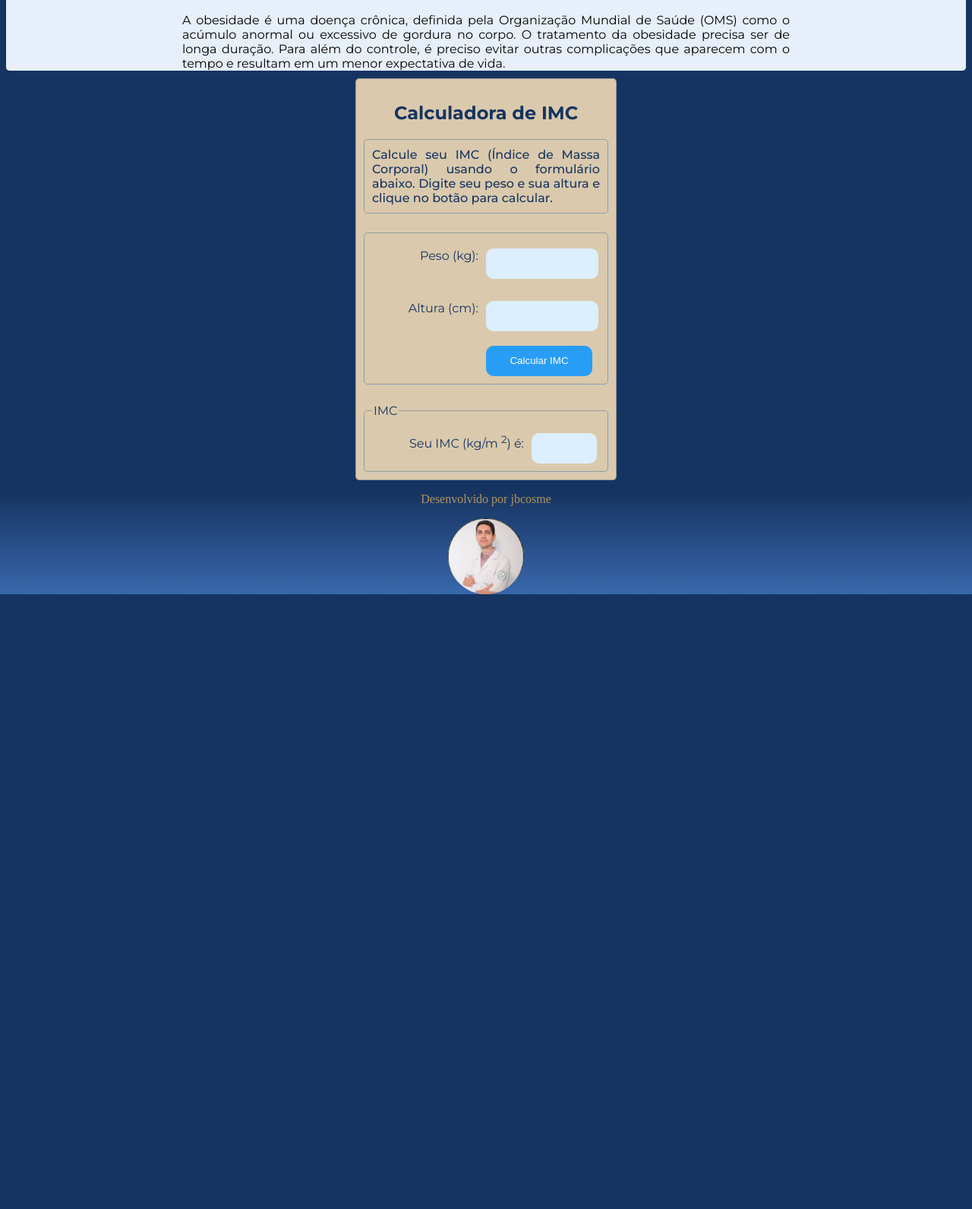
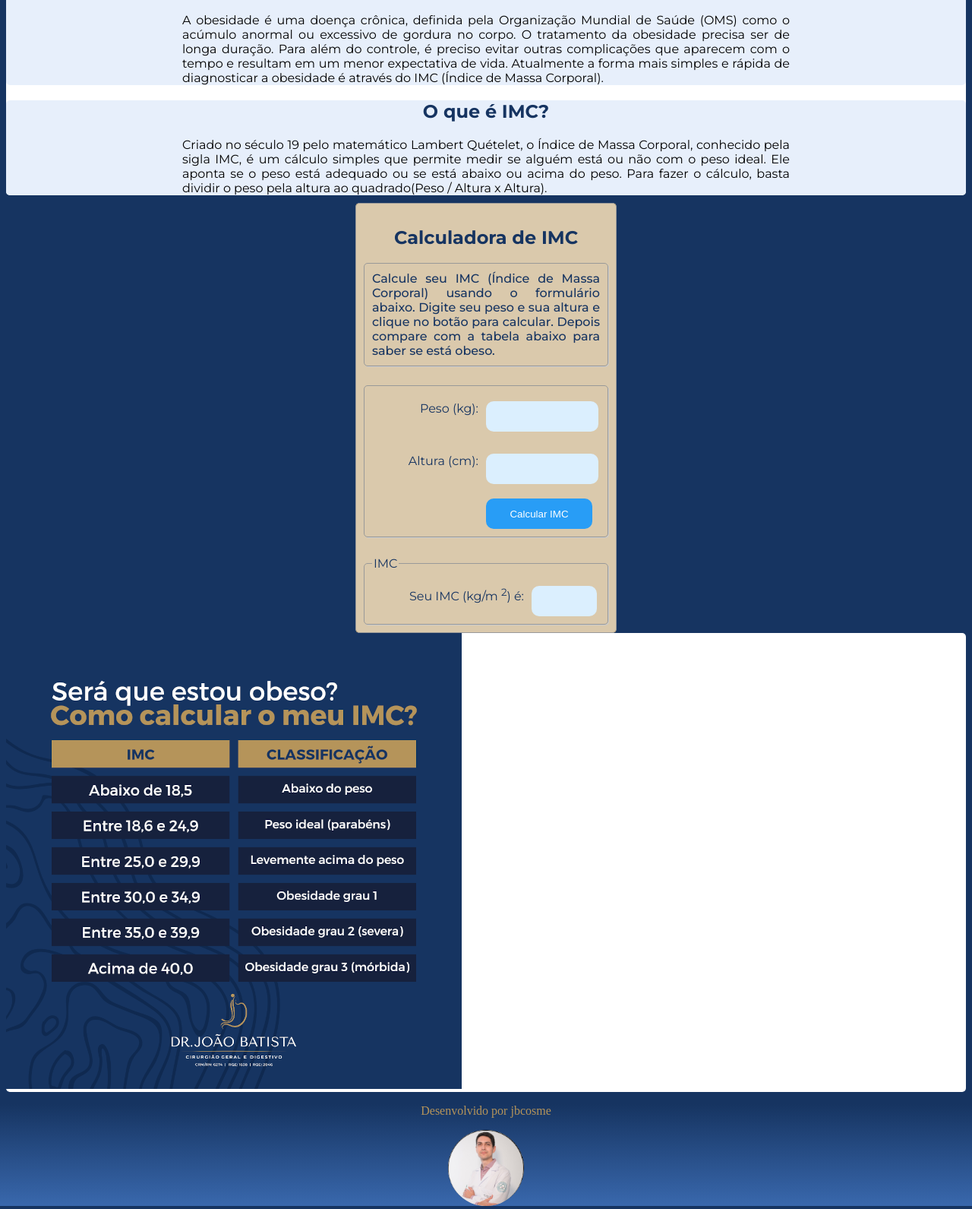
Before and after one commit to jbcosme/meu-site, a plain HTML site: page index.html in a window 1280 px wide. Shown: the part 307-1898 px from the top of the page at 76% size. Before the commit the page ends 1093 px from the top, so only its background shows below. Drawn offline with nearby package versions, Linux system fonts and the light colour scheme.

Commit message:
Versão 1.1
Atualizado texto sobre obesidade. Acrescentado texto sobre IMC. Acrescentado uma frase na calculadora de IMC. Acrescentado img da tabela de IMC

```diff
--- a/index.html
+++ b/index.html
@@ -12,9 +12,6 @@
 <body>
     <header>
         <div id="logo" class="divheader">
-         <!--<h1>Dr. João Batista</h1>
-            <h2>Cirurgião do aparelho digestivo</h2>
-            <h3>CRM-RN 6274 &nbsp &nbsp RQE: 2046</h3>-->
             <source media="(max-width:500 )" srcset="midia/img/Logo_PNG_SEMFUNDO_300">
             <img src="midia/img/Logo_PNG_SEMFUNDO_600.png" alt="Logo joao batista">
         </div>
@@ -31,13 +28,19 @@
         <section id="noticias">
             <article>
                 <h2>O que é Obesidade?</h2>
-                <p>A obesidade é uma doença crônica, definida pela Organização Mundial de Saúde (OMS) como o acúmulo anormal ou excessivo de gordura no corpo. O tratamento da obesidade precisa ser de longa duração. Para além do controle, é preciso evitar outras complicações que aparecem com o tempo e resultam em um menor expectativa de vida.</p>
+                <p>A obesidade é uma doença crônica, definida pela Organização Mundial de Saúde (OMS) como o acúmulo anormal ou excessivo de gordura no corpo. O tratamento da obesidade precisa ser de longa duração. Para além do controle, é preciso evitar outras complicações que aparecem com o tempo e resultam em um menor expectativa de vida. Atualmente a forma mais simples e rápida de diagnosticar a obesidade é através do IMC (Índice de Massa Corporal).</p>
+            </article>
+            <article>
+                <h2>O que é IMC?</h2>
+                <p>
+                    Criado no século 19 pelo matemático Lambert Quételet, o Índice de Massa Corporal, conhecido pela sigla IMC, é um cálculo simples que permite medir se alguém está ou não com o peso ideal. Ele aponta se o peso está adequado ou se está abaixo ou acima do peso. Para fazer o cálculo, basta dividir o peso pela altura ao quadrado(Peso / Altura x Altura).
+                </p>
             </article>
         </section>
         <section id="calculadoraimc">
             <div>
                 <h2>Calculadora de IMC</h2>
-                <p id="intro">Calcule seu IMC (Índice de Massa Corporal) usando o formulário abaixo. Digite seu peso e sua altura e clique no botão para calcular.</p>
+                <p id="intro">Calcule seu IMC (Índice de Massa Corporal) usando o formulário abaixo. Digite seu peso e sua altura e clique no botão para calcular. Depois compare com a tabela abaixo para saber se está obeso.</p>
                 <form action="none" method="post" name="bmiform">
                     <fieldset>
                         <label for="pounds">Peso (kg):</label>
@@ -56,6 +59,10 @@
                 </form>
             </div>
         </section>
+        <section id="tabela imc">
+            <source media="(max-width:500 )" srcset="midia/img/imc_300.png">
+            <img src="midia/img/imc_600.png" alt="Logo joao batista">
+        </section>
     </main>
 
     <footer>
```
